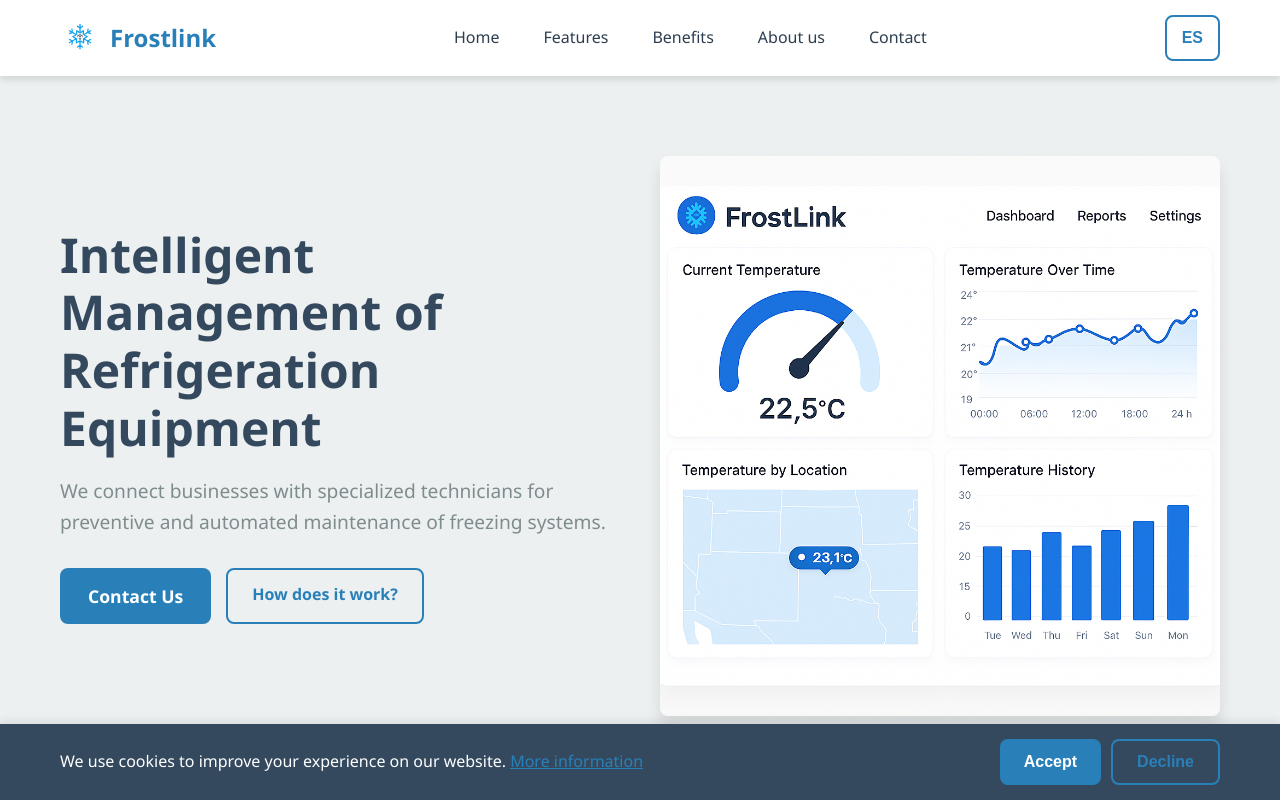
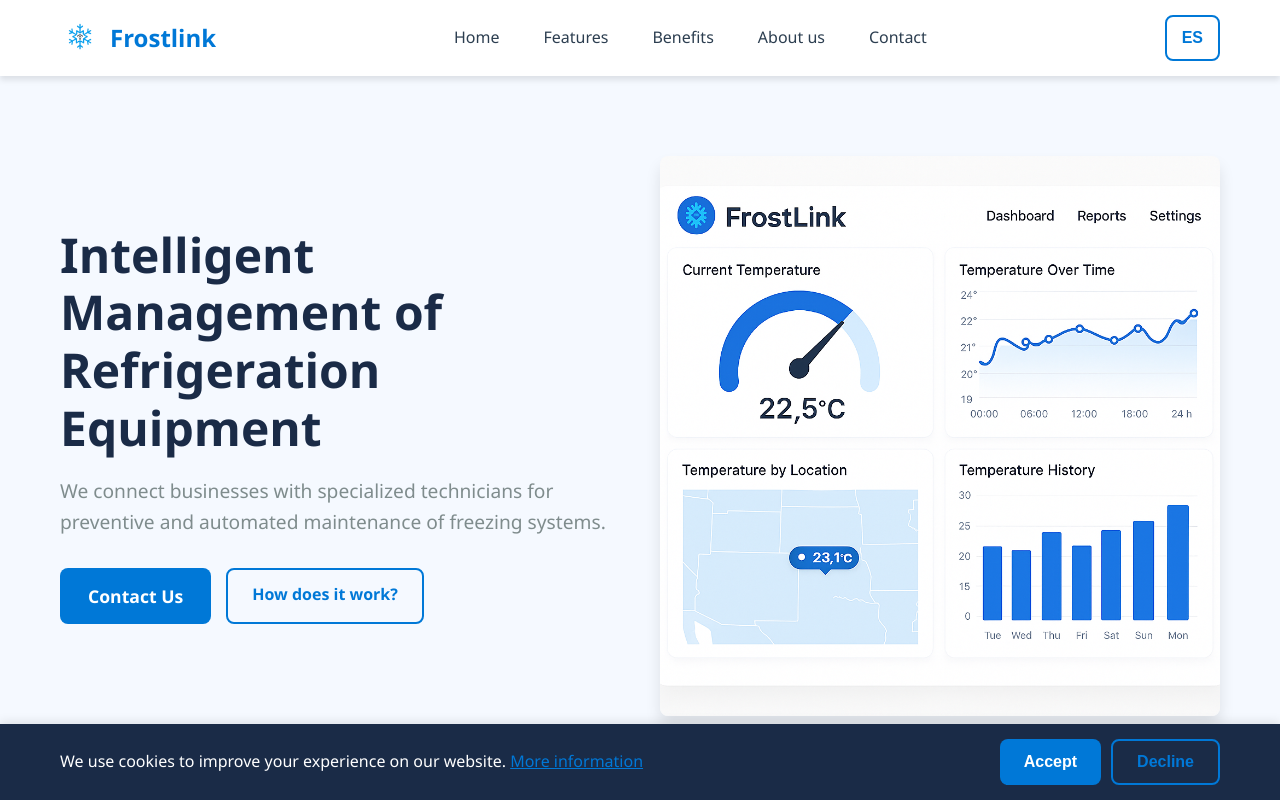
Before and after one commit to Prime-Fixers/Landing-Page, a plain HTML site: page index.html in a window 1280 px wide. Shown: the top 800 px of the page. Drawn offline with Linux system fonts and the light colour scheme.

Commit message:
Update primary and background color variables
Refreshed the color palette by changing the values of --primary-color, --primary-dark, --primary-light, --bg-light, and --bg-dark in the CSS root. This provides a new look and feel for the application's base styles.

```diff
--- a/styles.css
+++ b/styles.css
@@ -1,16 +1,16 @@
 /* Base Styles */
 :root {
-    --primary-color: #2980b9;
-    --primary-dark: #1b557a;
-    --primary-light: #e8f4fd;
+    --primary-color: #0078D7;
+    --primary-dark: #1A2B47;
+    --primary-light: #ffffff;
     --secondary-color: #27ae60;
     --accent-color: #e74c3c;
     --text-color: #2c3e50;
     --text-light: #7f8c8d;
     --text-lighter: #95a5a6;
     --bg-color: #ffffff;
-    --bg-light: #ecf0f1;
-    --bg-dark: #34495e;
+    --bg-light: #F5F9FF;
+    --bg-dark: #1A2B47;
     --border-color: #bdc3c7;
     --success-color: #4caf50;
     --error-color: #f44336;
```
